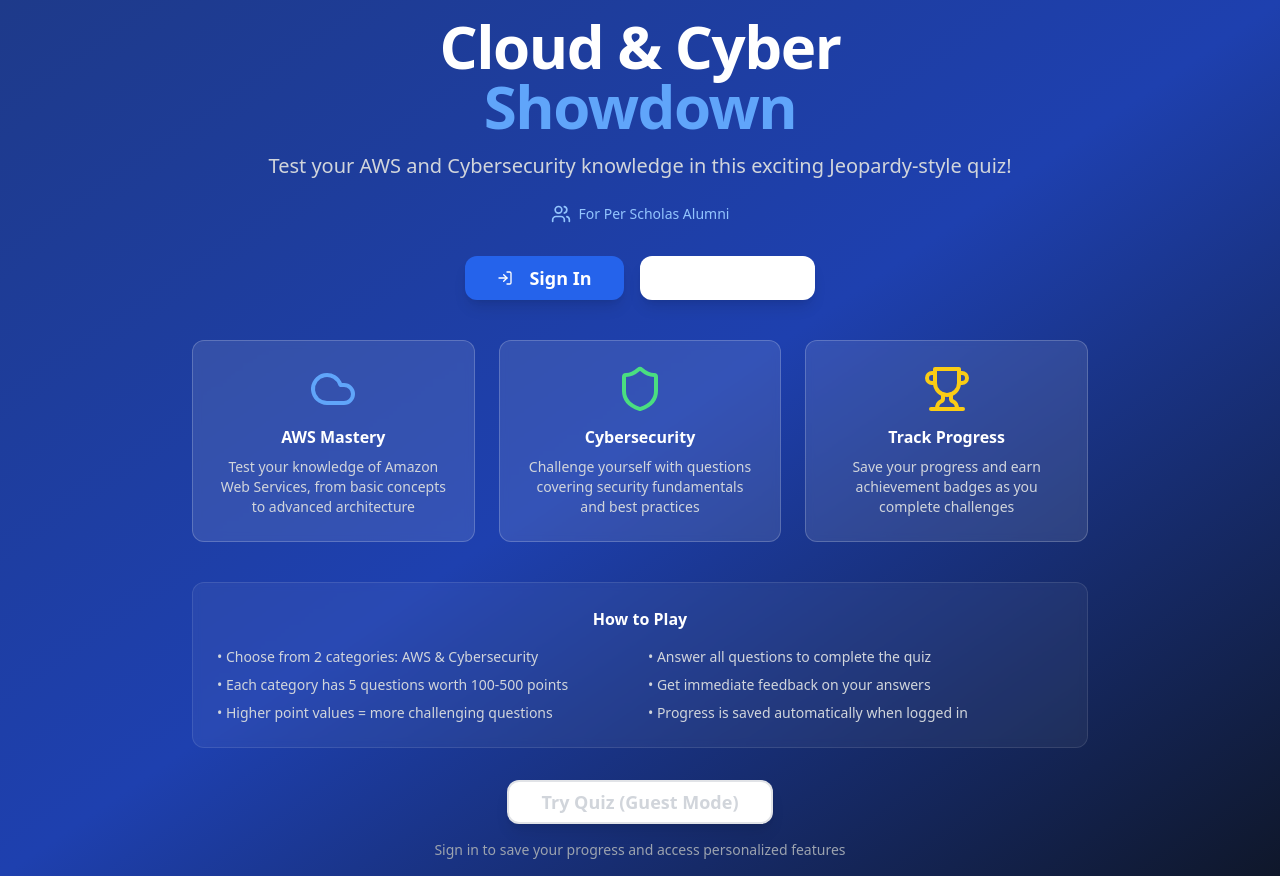
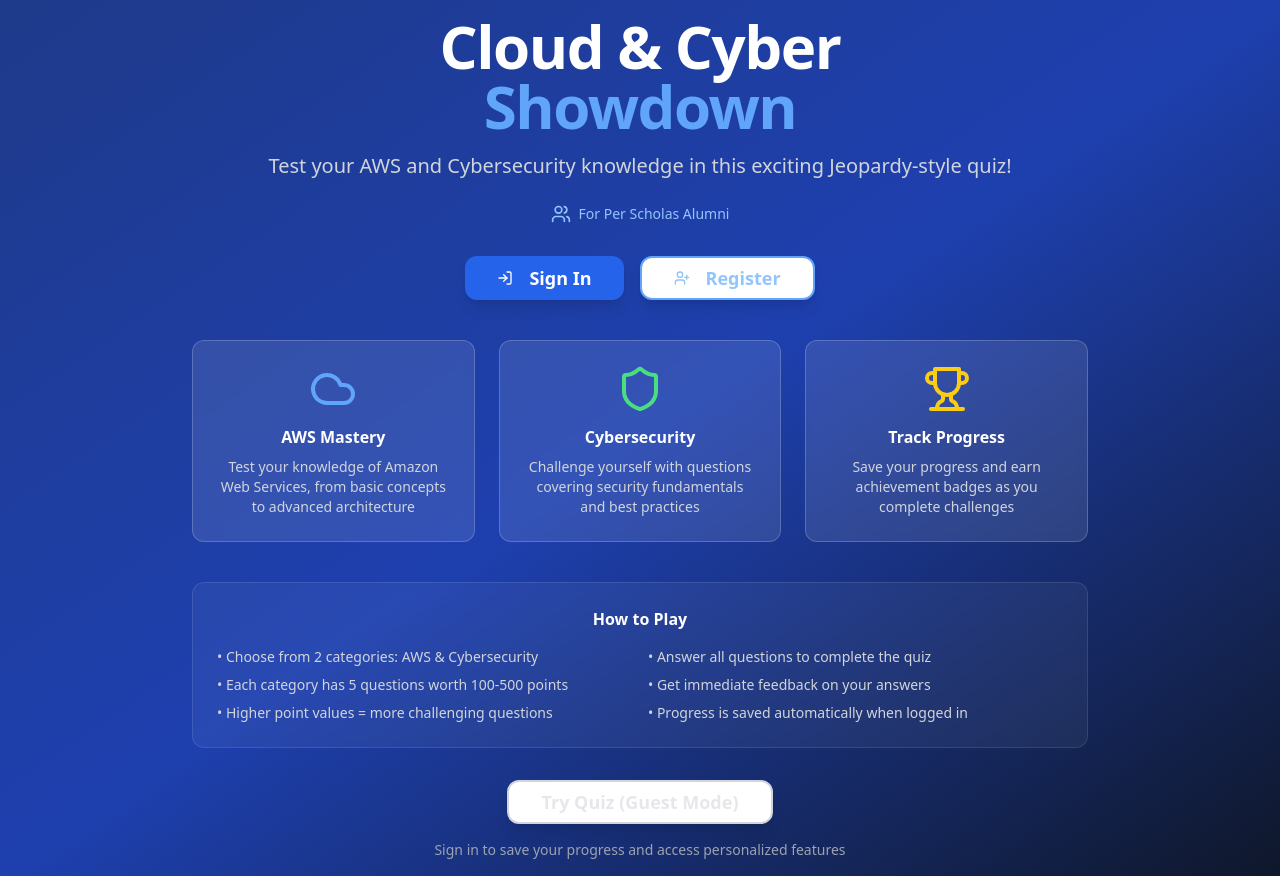
Before and after one commit to ToryThompson1015/HackJam_2025_Team_1, a React (Vite) app: page / in a window 1280 px wide. Built offline with nearby package versions, Linux system fonts and the light colour scheme.

Commit message:
Fix: Improve button readability on landing page
Adjust button styles on the landing page to improve readability.

```diff
--- a/src/components/LandingPage.tsx
+++ b/src/components/LandingPage.tsx
@@ -43,7 +43,7 @@ const LandingPage: React.FC<LandingPageProps> = ({ onStart }) => {
             onClick={() => setShowLoginModal(true)}
             variant="outline"
             size="lg"
-            className="border-2 border-white/20 text-white hover:bg-white/10 px-8 py-4 text-lg font-semibold rounded-xl shadow-lg hover:shadow-xl transition-all duration-300 hover:scale-105"
+            className="border-2 border-blue-400 text-blue-300 hover:bg-blue-400/10 hover:text-blue-200 px-8 py-4 text-lg font-semibold rounded-xl shadow-lg hover:shadow-xl transition-all duration-300 hover:scale-105"
           >
             <UserPlus className="w-5 h-5 mr-2" />
             Register
@@ -98,7 +98,7 @@ const LandingPage: React.FC<LandingPageProps> = ({ onStart }) => {
             onClick={onStart}
             size="lg"
             variant="outline"
-            className="border-2 border-gray-400/30 text-gray-300 hover:bg-gray-400/10 px-8 py-4 text-lg font-semibold rounded-xl shadow-lg hover:shadow-xl transition-all duration-300 hover:scale-105"
+            className="border-2 border-gray-300 text-gray-200 hover:bg-gray-300/10 hover:text-gray-100 px-8 py-4 text-lg font-semibold rounded-xl shadow-lg hover:shadow-xl transition-all duration-300 hover:scale-105"
           >
             Try Quiz (Guest Mode)
           </Button>
```
